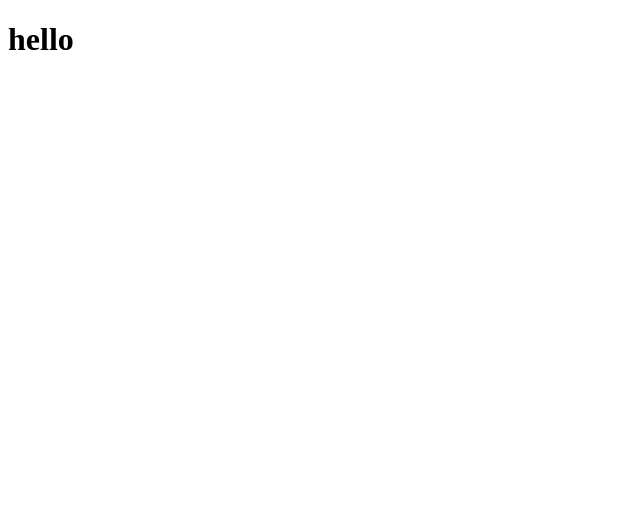
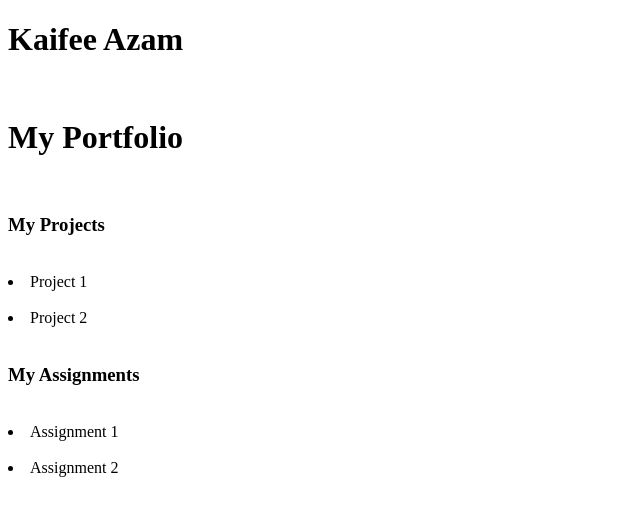
Before and after one commit to Kaifee3/Kaifee3.github.io, a plain HTML site: page index.html in a window 1280 px wide. Shown: the whole page, without its empty margins (0-640 px from the left). Drawn offline with Linux system fonts and the light colour scheme.

Commit message:
first commit

```diff
--- a/index.html
+++ b/index.html
@@ -6,6 +6,13 @@
     <title>Document</title>
 </head>
 <body>
-    <h1>hello</h1>
+    <h1>Kaifee Azam</h1><br>
+    <h1>My Portfolio</h1><br>
+    <h3>My Projects</h3><br>
+    <li>Project 1</li><br>
+    <li>Project 2</li><br>
+    <h3>My Assignments</h3><br>
+    <li>Assignment 1</li><br>
+    <li>Assignment 2</li><br>
 </body>
 </html>
```
